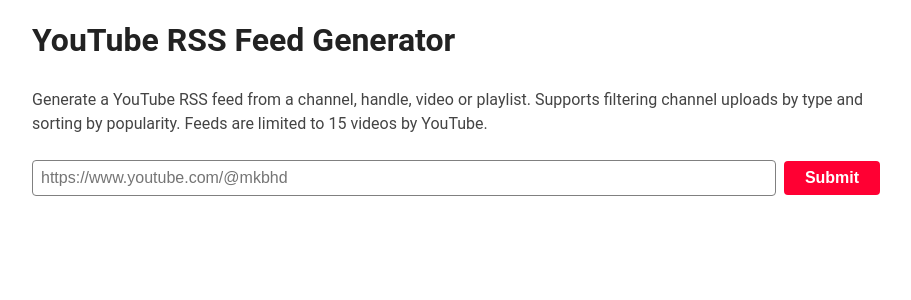
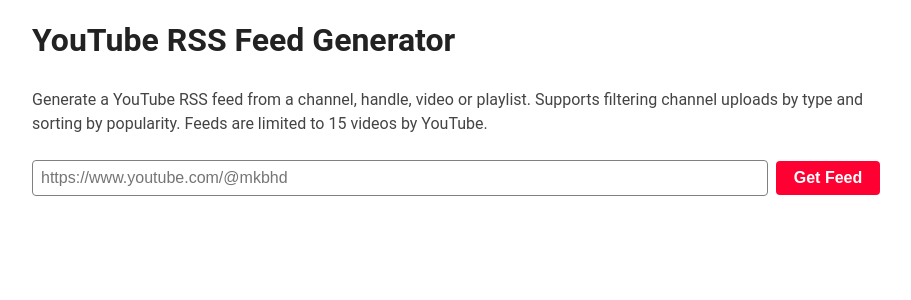
Before and after one commit to Samq64/samq64.github.io, a Jekyll site: the page built from _projects/youtube-rss.html, in a window 1280 px wide. Shown: the top 300 px of the page, without its empty margins (184-1095 px from the left). Built offline with Jekyll 4.4.1, drawn with Linux system fonts in a browser that asks for light colours.

Commit message:
Better button label

```diff
--- a/_projects/youtube-rss.html
+++ b/_projects/youtube-rss.html
@@ -81,7 +81,7 @@ description: Generate a YouTube RSS feed from a channel, handle, video or playli
       }
 
       button {
-        min-width: 6rem;
+        min-width: 6.5rem;
         padding: 0.5rem 1rem;
         border: none;
         border-radius: var(--radius);
@@ -199,7 +199,7 @@ description: Generate a YouTube RSS feed from a channel, handle, video or playli
         id="inputEl"
         placeholder="https://www.youtube.com/@mkbhd"
       />
-      <button id="submitBtn">Submit</button>
+      <button id="submitBtn">Get Feed</button>
     </div>
 
     <p class="banner" id="error"></p>
```
